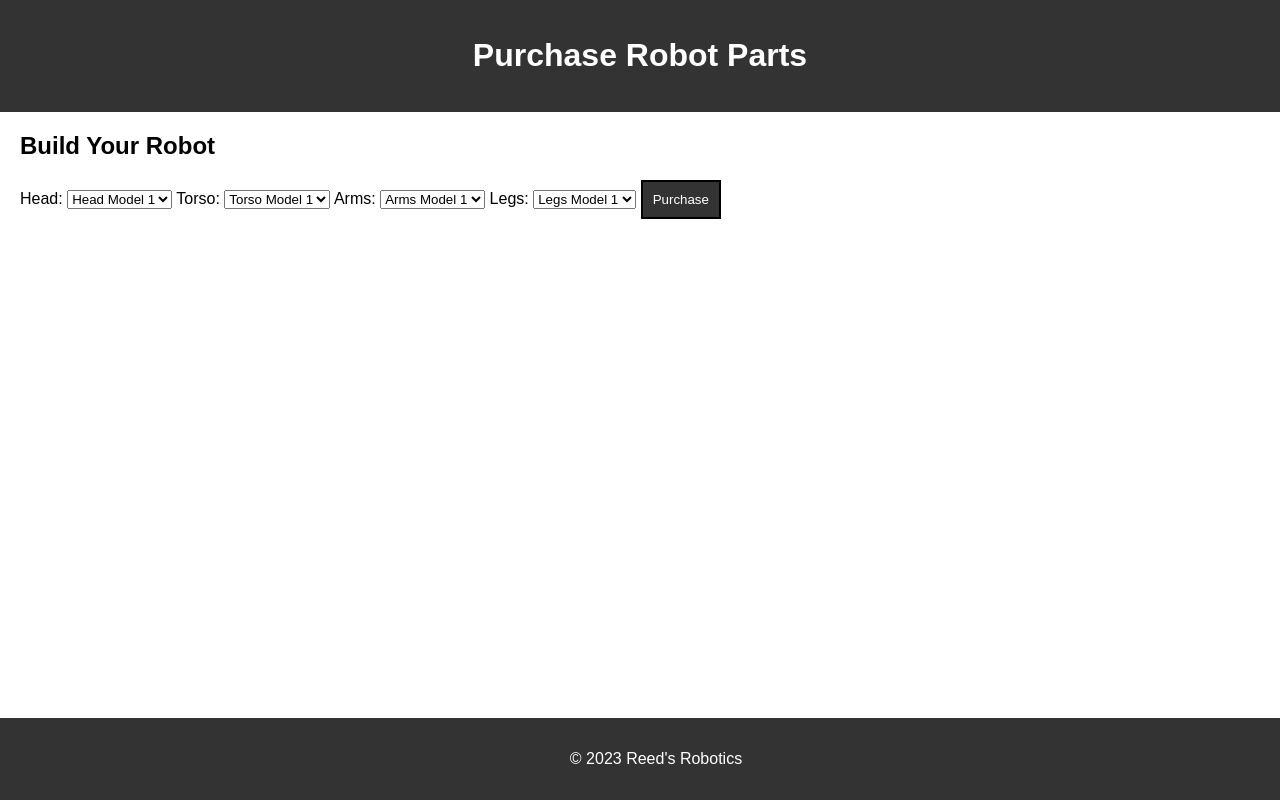
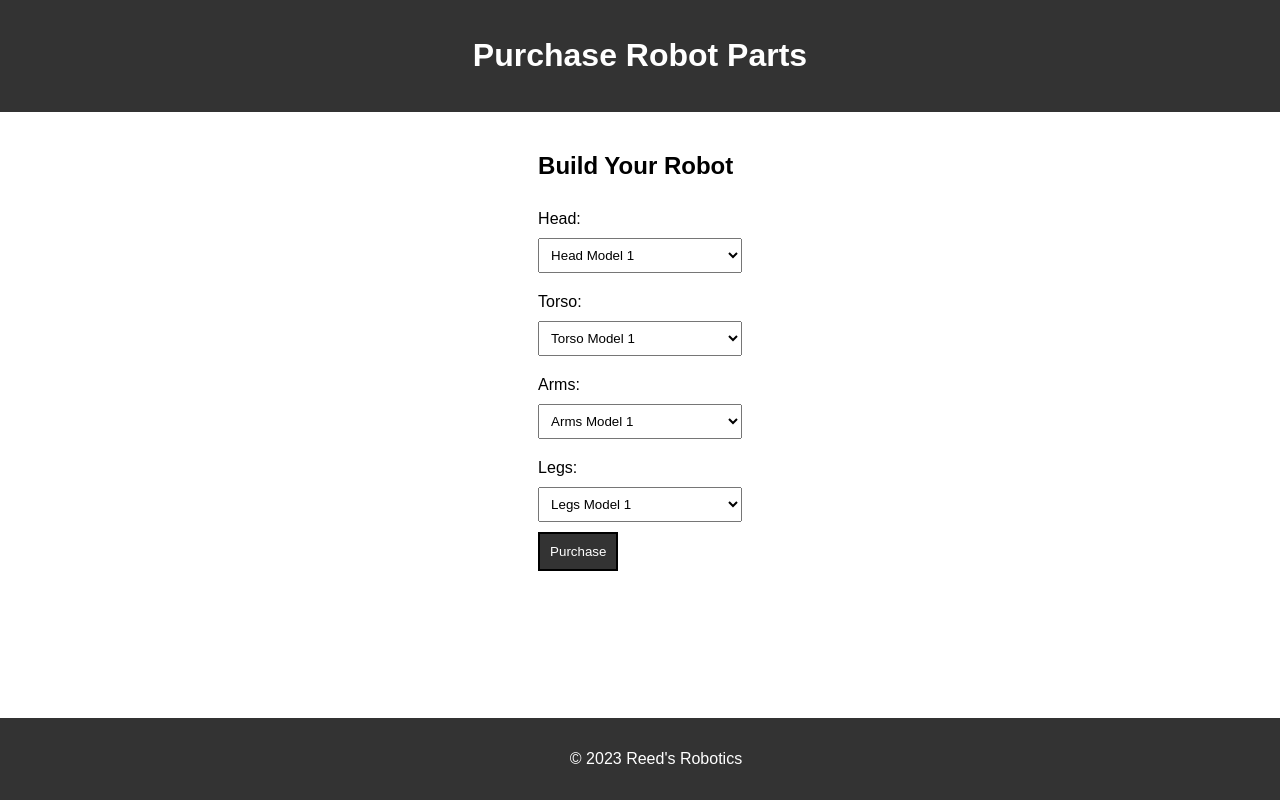
Before and after one commit to Thomas-Moore81/Reed-s-Robotics, a Python web app: template templates/purchase_page.html in a window 1280 px wide. Run offline with Jinja, Linux system fonts and the light colour scheme; the template is opened without the code that fills it, so the values that code supplies are empty.

Commit message:
centerec purchase page

```diff
--- a/templates/purchase_page.html
+++ b/templates/purchase_page.html
@@ -4,6 +4,43 @@
     <meta charset="UTF-8">
     <meta name="viewport" content="width=device-width, initial-scale=1.0">
     <link rel="stylesheet" href="../css/styles.css">
+    <style>
+        body {
+            text-align: center;
+        }
+
+        #purchase {
+            display: inline-block;
+            text-align: left;
+        }
+
+        form {
+            display: inline-block;
+            text-align: left;
+        }
+
+        label {
+            display: block;
+            margin: 10px 0;
+        }
+
+        select {
+            width: 100%;
+            padding: 8px;
+            margin-bottom: 10px;
+        }
+
+        button {
+            padding: 10px;
+            background-color: #333;
+            color: white;
+            border: black solid 2px;
+        }
+
+        footer {
+            margin-top: 20px;
+        }
+    </style>
     <title>Reed's Robotics - Purchase Page</title>
 </head>
 <body>
@@ -18,28 +55,24 @@
             <select id="head" name="head" required>
                 <option value="head1">Head Model 1</option>
                 <option value="head2">Head Model 2</option>
-
             </select>
 
             <label for="torso">Torso:</label>
             <select id="torso" name="torso" required>
                 <option value="torso1">Torso Model 1</option>
                 <option value="torso2">Torso Model 2</option>
-
             </select>
 
             <label for="arms">Arms:</label>
             <select id="arms" name="arms" required>
                 <option value="arms1">Arms Model 1</option>
                 <option value="arms2">Arms Model 2</option>
-
             </select>
 
             <label for="legs">Legs:</label>
             <select id="legs" name="legs" required>
                 <option value="legs1">Legs Model 1</option>
                 <option value="legs2">Legs Model 2</option>
-
             </select>
 
             <button type="submit">Purchase</button>
```
